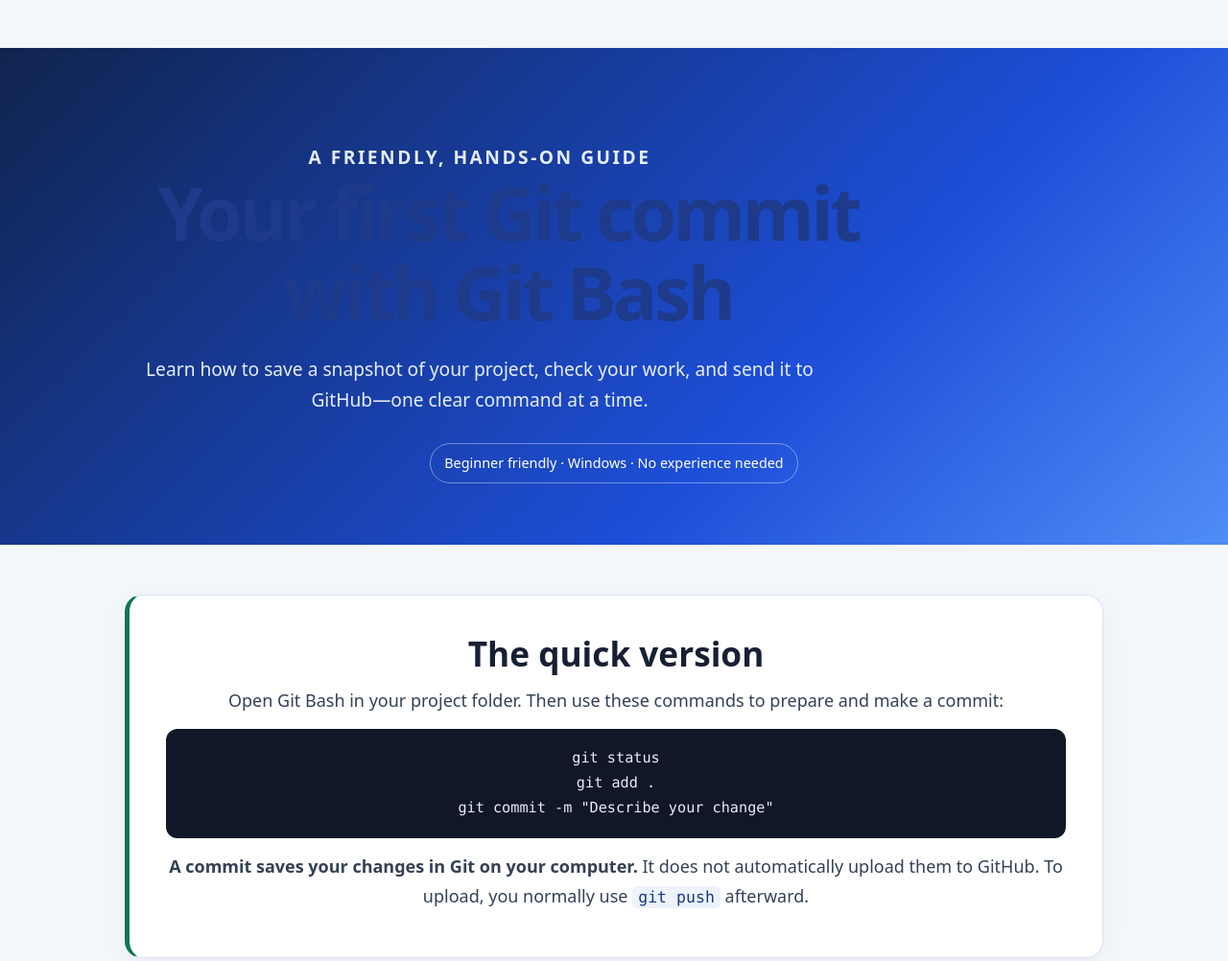
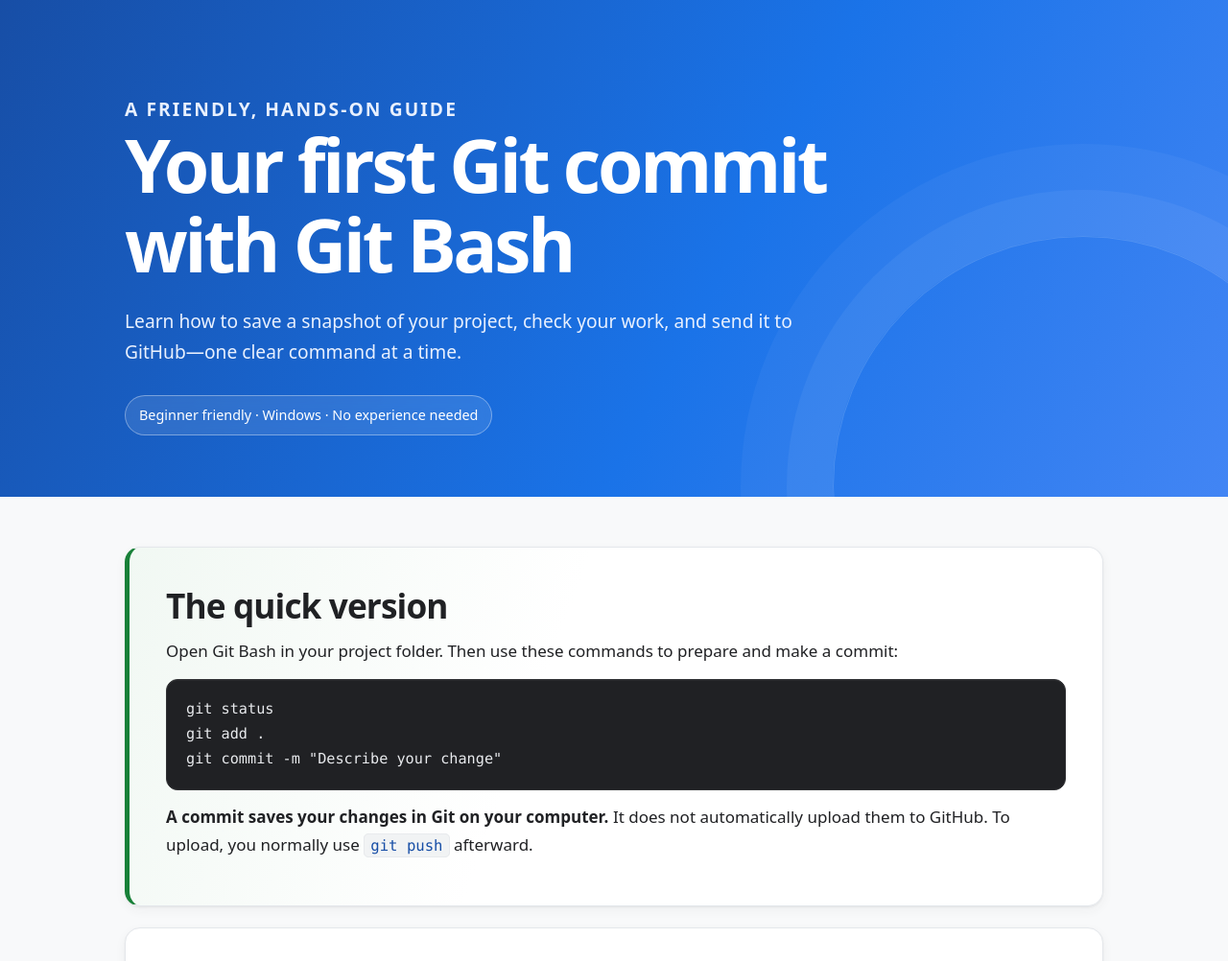
Before and after one commit to alladinokenya-beep/olvin, a plain HTML site: page index.html in a window 1280 px wide. Shown: the top 1002 px of the page at 96% size. Drawn offline with Linux system fonts and the light colour scheme.

Commit message:
Add polished colors and visual styling to guide

```diff
--- a/style.css
+++ b/style.css
@@ -1,15 +1,213 @@
-body {
-  background-color: #f0f4f8;
-  font-family: Arial, sans-serif;
-  text-align: center;
-  padding-top: 50px;
+/* A crisp, warm palette for the Git Bash learning guide. */
+:root {
+  color-scheme: light;
+  --ink: #202124;
+  --muted: #5f6368;
+  --paper: #ffffff;
+  --background: #f8f9fa;
+  --blue: #1a73e8;
+  --blue-dark: #174ea6;
+  --green: #188038;
+  --line: #e4e7eb;
+  --code: #202124;
+  --red: #d93025;
+  --yellow: #f9ab00;
 }
 
-h1 {
-  color: #1e3a8a;
+/* The page also has some inline styles. The slightly more specific selectors
+   below ensure this external stylesheet can theme those existing elements. */
+html body {
+  --ink: #202124;
+  --muted: #5f6368;
+  --paper: #ffffff;
+  --background: #f8f9fa;
+  --blue: #1a73e8;
+  --blue-dark: #174ea6;
+  --green: #188038;
+  --line: #e4e7eb;
+  --code: #202124;
+  background-color: #f8f9fa;
+  color: #202124;
 }
 
-p {
-  color: #334155;
-  font-size: 18px;
+html body::selection {
+  color: #174ea6;
+  background: #d2e3fc;
 }
+
+html body a {
+  color: #1a73e8;
+  text-decoration-thickness: 1px;
+  text-underline-offset: 3px;
+}
+
+html body a:hover {
+  color: #174ea6;
+}
+
+html body a:focus-visible {
+  outline: 3px solid #8ab4f8;
+  outline-offset: 3px;
+  border-radius: 3px;
+}
+
+html body .hero {
+  position: relative;
+  overflow: hidden;
+  background: linear-gradient(118deg, #174ea6 0%, #1a73e8 58%, #4285f4 100%);
+  color: #fff;
+}
+
+html body .hero::after {
+  position: absolute;
+  right: -110px;
+  bottom: -250px;
+  width: 520px;
+  height: 520px;
+  border: 1px solid rgb(255 255 255 / 15%);
+  border-radius: 50%;
+  box-shadow: 0 0 0 48px rgb(255 255 255 / 5%), 0 0 0 96px rgb(255 255 255 / 4%);
+  content: "";
+  pointer-events: none;
+}
+
+html body .hero-inner {
+  position: relative;
+  z-index: 1;
+}
+
+html body .eyebrow {
+  color: #d2e3fc;
+  letter-spacing: .11em;
+}
+
+html body .hero p {
+  color: #e8f0fe;
+}
+
+html body .hero-badge {
+  border-color: rgb(255 255 255 / 36%);
+  background: rgb(255 255 255 / 10%);
+  backdrop-filter: blur(8px);
+}
+
+html body .card {
+  border: 1px solid #e4e7eb;
+  border-radius: 16px;
+  background: #fff;
+  box-shadow: 0 1px 2px rgb(60 64 67 / 8%), 0 4px 12px rgb(60 64 67 / 5%);
+  transition: box-shadow 160ms ease, transform 160ms ease;
+}
+
+html body .card:hover {
+  box-shadow: 0 2px 6px rgb(60 64 67 / 10%), 0 8px 20px rgb(60 64 67 / 8%);
+  transform: translateY(-2px);
+}
+
+html body .quick-start {
+  border-left: 5px solid #188038;
+  background: linear-gradient(110deg, #f1f8f3 0%, #fff 42%);
+}
+
+html body h2 {
+  color: #202124;
+  letter-spacing: -.025em;
+}
+
+html body h3 {
+  color: #3c4043;
+}
+
+html body .muted,
+html body footer {
+  color: #5f6368;
+}
+
+html body .mini-card {
+  border-color: #e8eaed;
+  background: #f8fafd;
+}
+
+html body .mini-card:nth-child(1) {
+  border-top: 3px solid #4285f4;
+}
+
+html body .mini-card:nth-child(2) {
+  border-top: 3px solid #34a853;
+}
+
+html body pre {
+  border: 1px solid #303134;
+  background: #202124;
+  box-shadow: inset 0 1px 0 rgb(255 255 255 / 4%);
+}
+
+html body p code,
+html body li code {
+  border: 1px solid #e8eaed;
+  background: #f1f3f4;
+  color: #174ea6;
+}
+
+html body pre code {
+  border: 0;
+  background: transparent;
+  color: #e8eaed;
+}
+
+html body .note {
+  border: 1px solid #d2e3fc;
+  background: #f1f6fe;
+  color: #303f54;
+}
+
+html body .note strong {
+  color: #174ea6;
+}
+
+html body .warning {
+  border: 1px solid #fce8b2;
+  background: #fef7e0;
+  color: #594300;
+}
+
+html body .warning strong {
+  color: #8a5a00;
+}
+
+html body table thead {
+  background: #f1f3f4;
+}
+
+html body th {
+  color: #174ea6;
+}
+
+html body tbody tr:hover {
+  background: #f8fafd;
+}
+
+html body tbody tr:last-child td {
+  border-bottom: 0;
+}
+
+html body .checklist li::marker {
+  color: #188038;
+}
+
+html body footer {
+  padding-top: 8px;
+}
+
+@media (prefers-reduced-motion: reduce) {
+  html { scroll-behavior: auto; }
+  html body .card { transition: none; }
+  html body .card:hover { transform: none; }
+}
+
+@media (max-width: 600px) {
+  html body .hero::after {
+    right: -300px;
+    bottom: -330px;
+  }
+}
```
